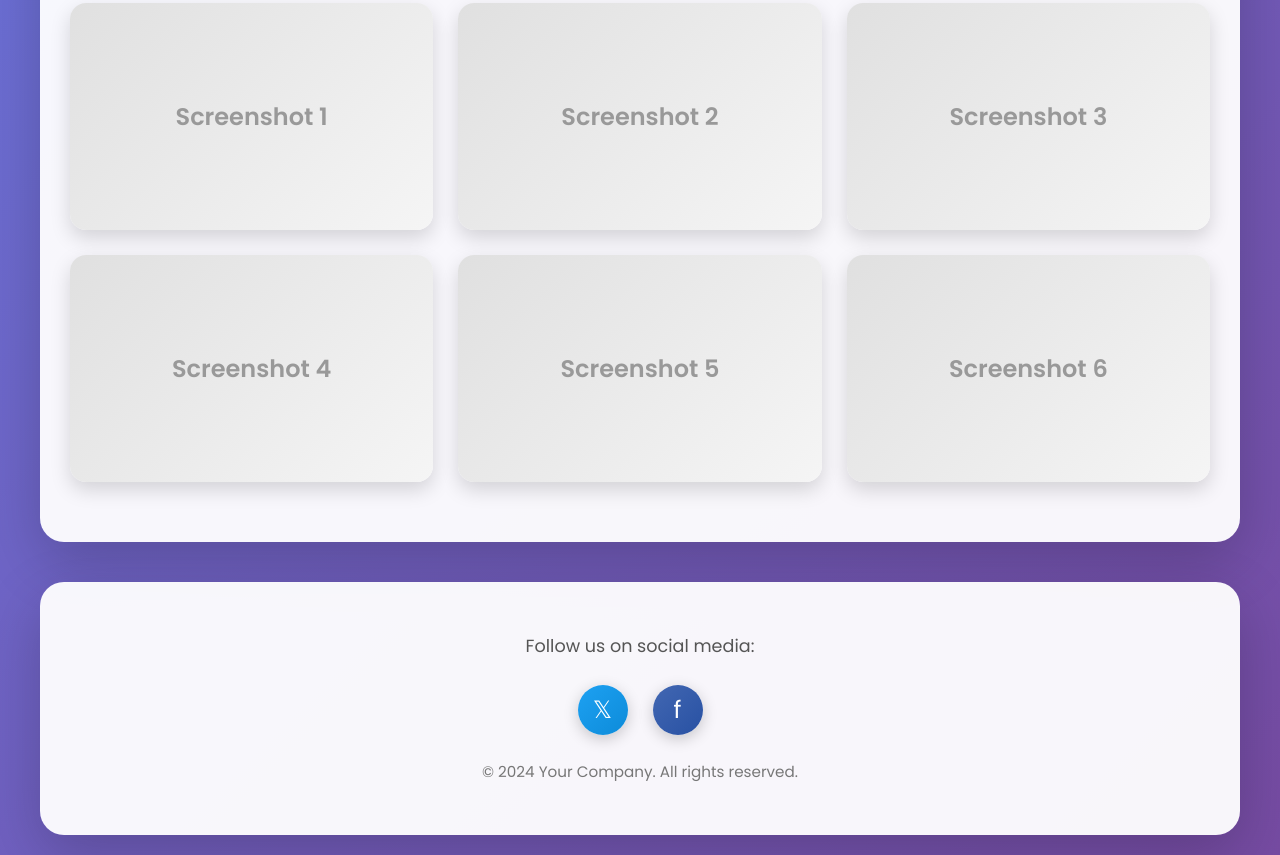
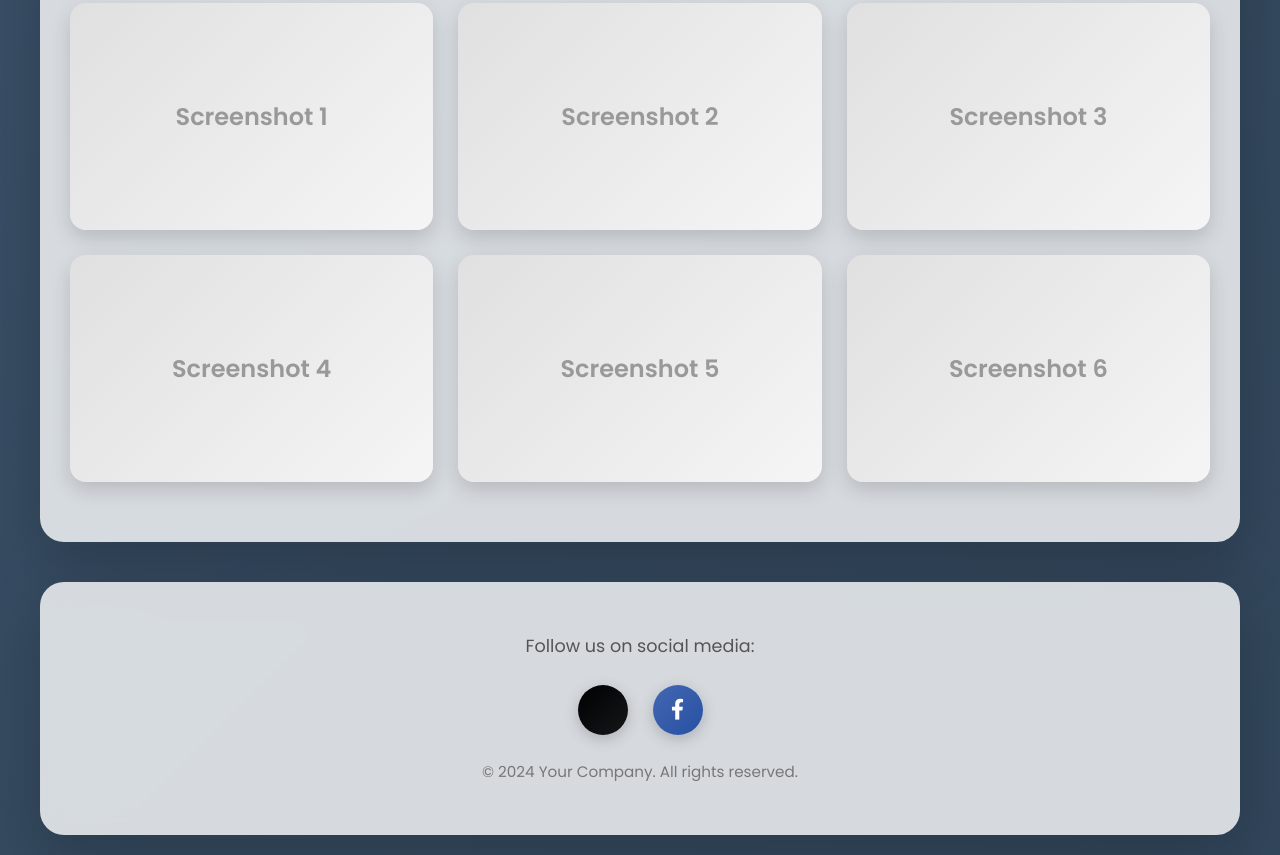
Before and after one commit to PocaTea/pocatea.github.io, a plain HTML site: page index.html in a window 1280 px wide. Shown: the part 997-1852 px from the top of the page. Drawn offline with Linux system fonts and the light colour scheme.

Commit message:
Update index.html
another big change

```diff
--- a/index.html
+++ b/index.html
@@ -5,6 +5,7 @@
     <meta name="viewport" content="width=device-width, initial-scale=1.0">
     <title>Download Page - Premium Software</title>
     <link href="https://fonts.googleapis.com/css2?family=Poppins:wght@300;400;600;700&display=swap" rel="stylesheet">
+    <link rel="stylesheet" href="https://cdnjs.cloudflare.com/ajax/libs/font-awesome/6.4.0/css/all.min.css">
     <style>
         * {
             margin: 0;
@@ -14,11 +15,25 @@
 
         body {
             font-family: 'Poppins', sans-serif;
-            background: linear-gradient(135deg, #667eea 0%, #764ba2 100%);
+            background: linear-gradient(-45deg, #2c3e50, #34495e, #4a5f7f, #2c3e50);
+            background-size: 400% 400%;
+            animation: gradientShift 15s ease infinite;
             color: #333;
             line-height: 1.6;
             min-height: 100vh;
             padding: 20px;
+        }
+
+        @keyframes gradientShift {
+            0% {
+                background-position: 0% 50%;
+            }
+            50% {
+                background-position: 100% 50%;
+            }
+            100% {
+                background-position: 0% 50%;
+            }
         }
 
         .container {
@@ -30,7 +45,7 @@
         .hero {
             text-align: center;
             padding: 80px 30px;
-            background: rgba(255, 255, 255, 0.98);
+            background: rgba(255, 255, 255, 0.85);
             border-radius: 24px;
             box-shadow: 0 20px 60px rgba(0, 0, 0, 0.3);
             margin-bottom: 40px;
@@ -172,11 +187,12 @@
 
         /* Screenshots Section */
         .screenshots-section {
-            background: rgba(255, 255, 255, 0.95);
+            background: rgba(255, 255, 255, 0.8);
             padding: 60px 30px;
             border-radius: 24px;
             margin: 40px 0;
             box-shadow: 0 20px 60px rgba(0, 0, 0, 0.2);
+            backdrop-filter: blur(10px);
         }
 
         .screenshots-title {
@@ -223,10 +239,11 @@
         footer {
             text-align: center;
             padding: 50px 30px;
-            background: rgba(255, 255, 255, 0.95);
+            background: rgba(255, 255, 255, 0.8);
             border-radius: 24px;
             margin-top: 40px;
             box-shadow: 0 20px 60px rgba(0, 0, 0, 0.2);
+            backdrop-filter: blur(10px);
         }
 
         .footer-text {
@@ -250,7 +267,7 @@
             display: flex;
             align-items: center;
             justify-content: center;
-            font-size: 1.5rem;
+            font-size: 1.3rem;
             color: white;
             text-decoration: none;
             transition: transform 0.3s ease, box-shadow 0.3s ease;
@@ -258,7 +275,7 @@
         }
 
         .social-icon.twitter {
-            background: linear-gradient(135deg, #1da1f2 0%, #0d8bd9 100%);
+            background: linear-gradient(135deg, #000000 0%, #14171a 100%);
         }
 
         .social-icon.facebook {
@@ -392,8 +409,12 @@
         <footer>
             <p class="footer-text">Follow us on social media:</p>
             <div class="social-icons">
-                <a href="#" class="social-icon twitter" aria-label="Twitter">𝕏</a>
-                <a href="#" class="social-icon facebook" aria-label="Facebook">f</a>
+                <a href="#" class="social-icon twitter" aria-label="X (Twitter)">
+                    <i class="fa-brands fa-x-twitter"></i>
+                </a>
+                <a href="#" class="social-icon facebook" aria-label="Facebook">
+                    <i class="fa-brands fa-facebook-f"></i>
+                </a>
             </div>
             <p class="copyright">&copy; 2024 Your Company. All rights reserved.</p>
         </footer>
```
